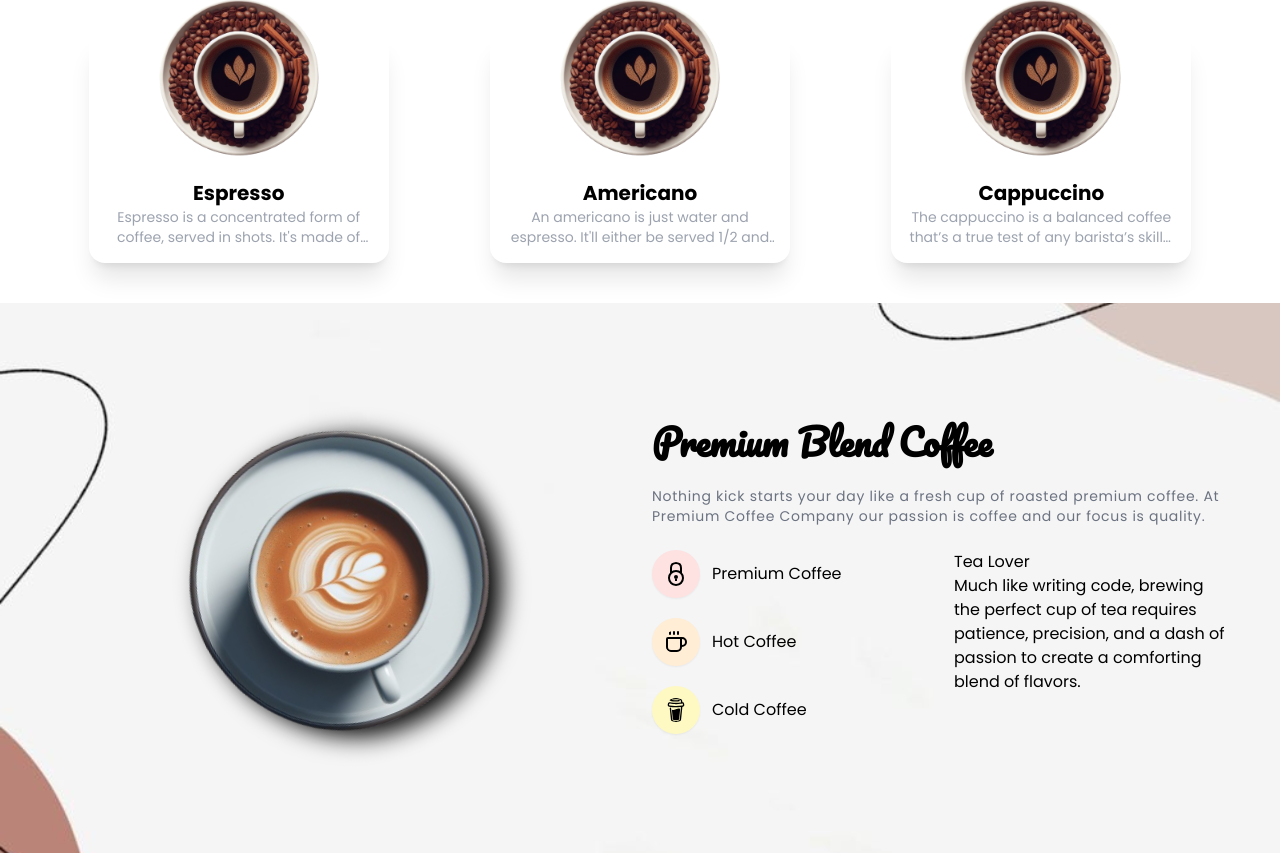
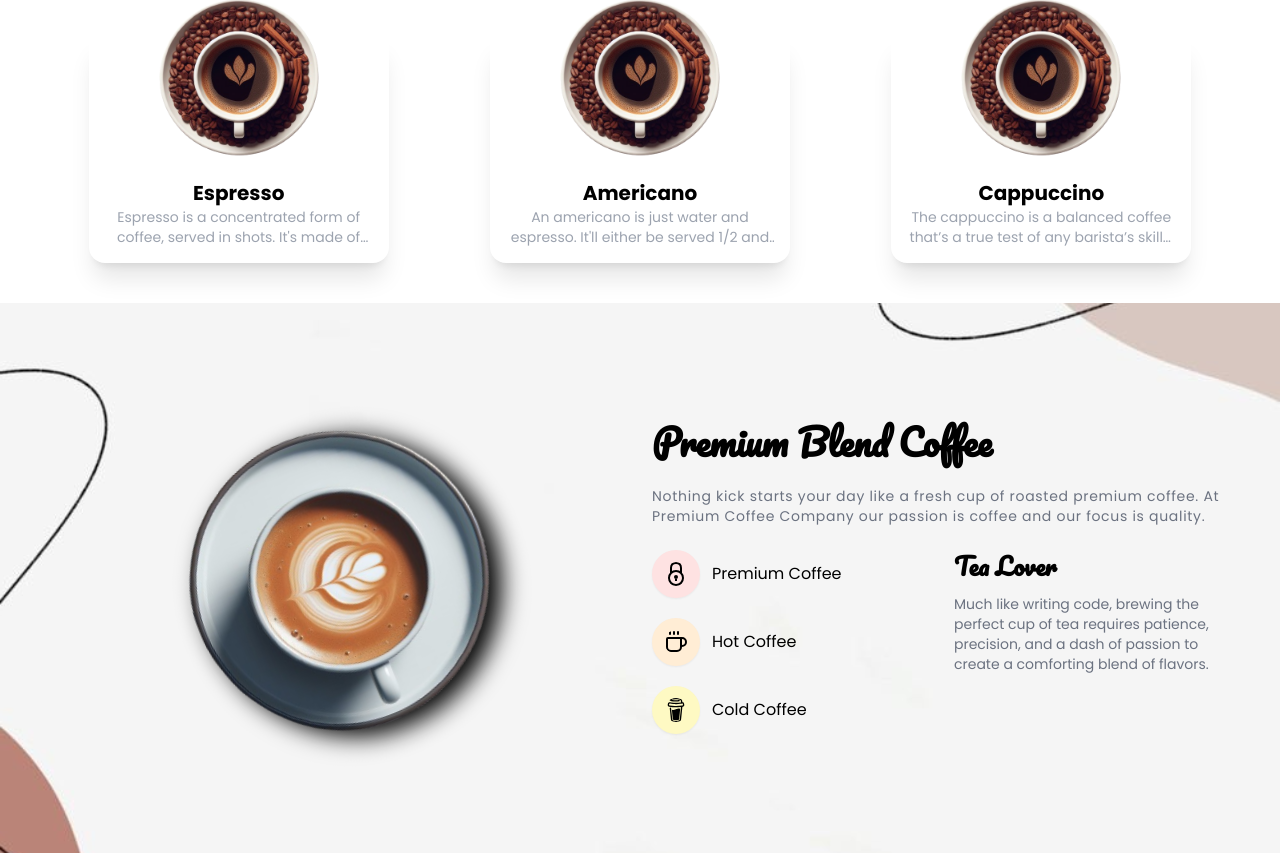
Before and after one commit to aadarshraj02/Coffee-cafe, a React (Vite) app: page / in a window 1280 px wide. Shown: the part 787-1640 px from the top of the page. Built offline with nearby package versions, Linux system fonts and the light colour scheme; a web font is replaced by a local one.

Commit message:
styled h1and p

```diff
--- a/src/components/Banner.jsx
+++ b/src/components/Banner.jsx
@@ -49,9 +49,11 @@ const Banner = () => {
                     <span>Cold Coffee </span>
                   </div>
                 </div>
-                <div>
-                  <h1>Tea Lover</h1>
-                  <p>
+                <div className="space-y-3">
+                  <h1 className="text-2xl font-semibold font-cursive">
+                    Tea Lover
+                  </h1>
+                  <p className="text-gray-500 text-sm">
                     Much like writing code, brewing the perfect cup of tea
                     requires patience, precision, and a dash of passion to
                     create a comforting blend of flavors.
```
